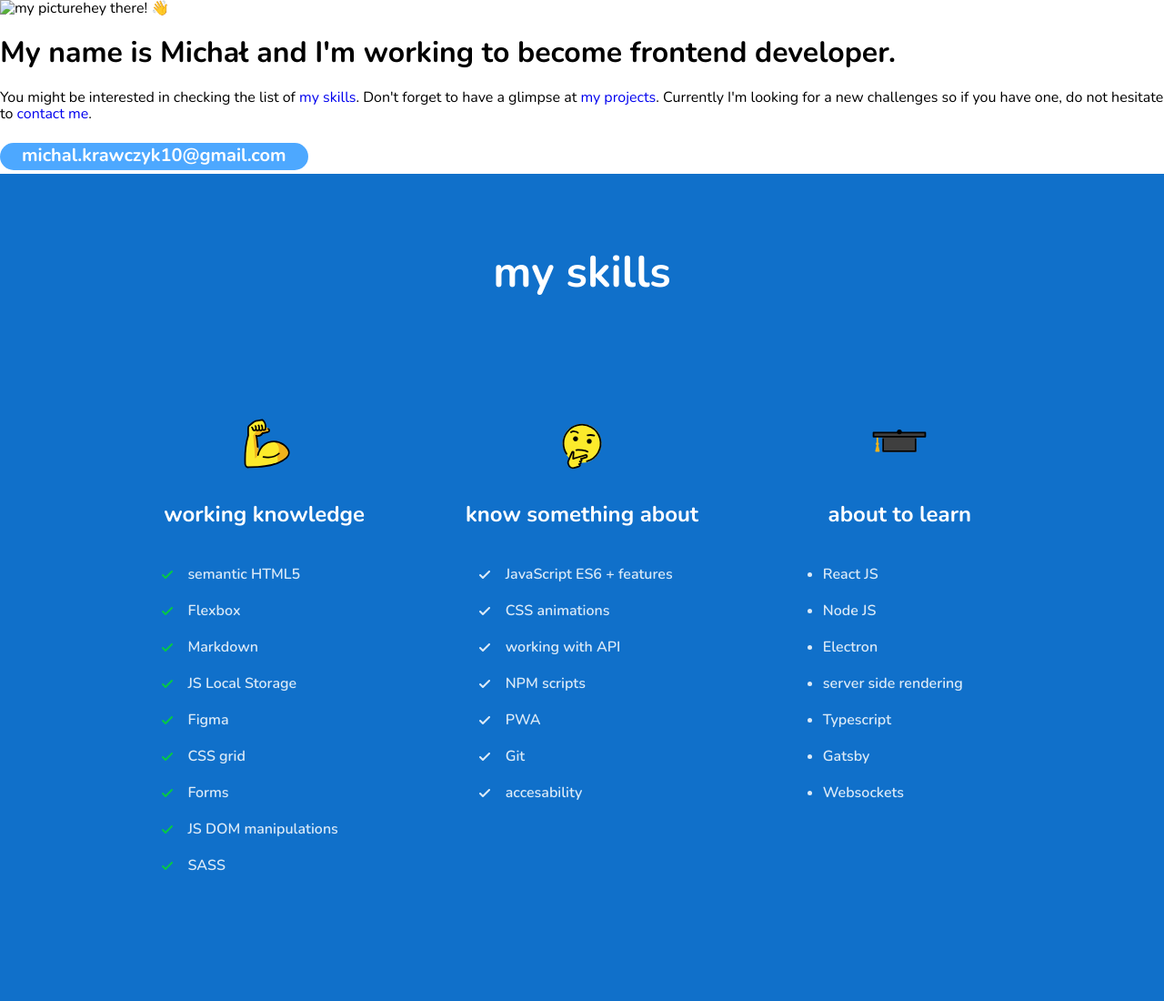
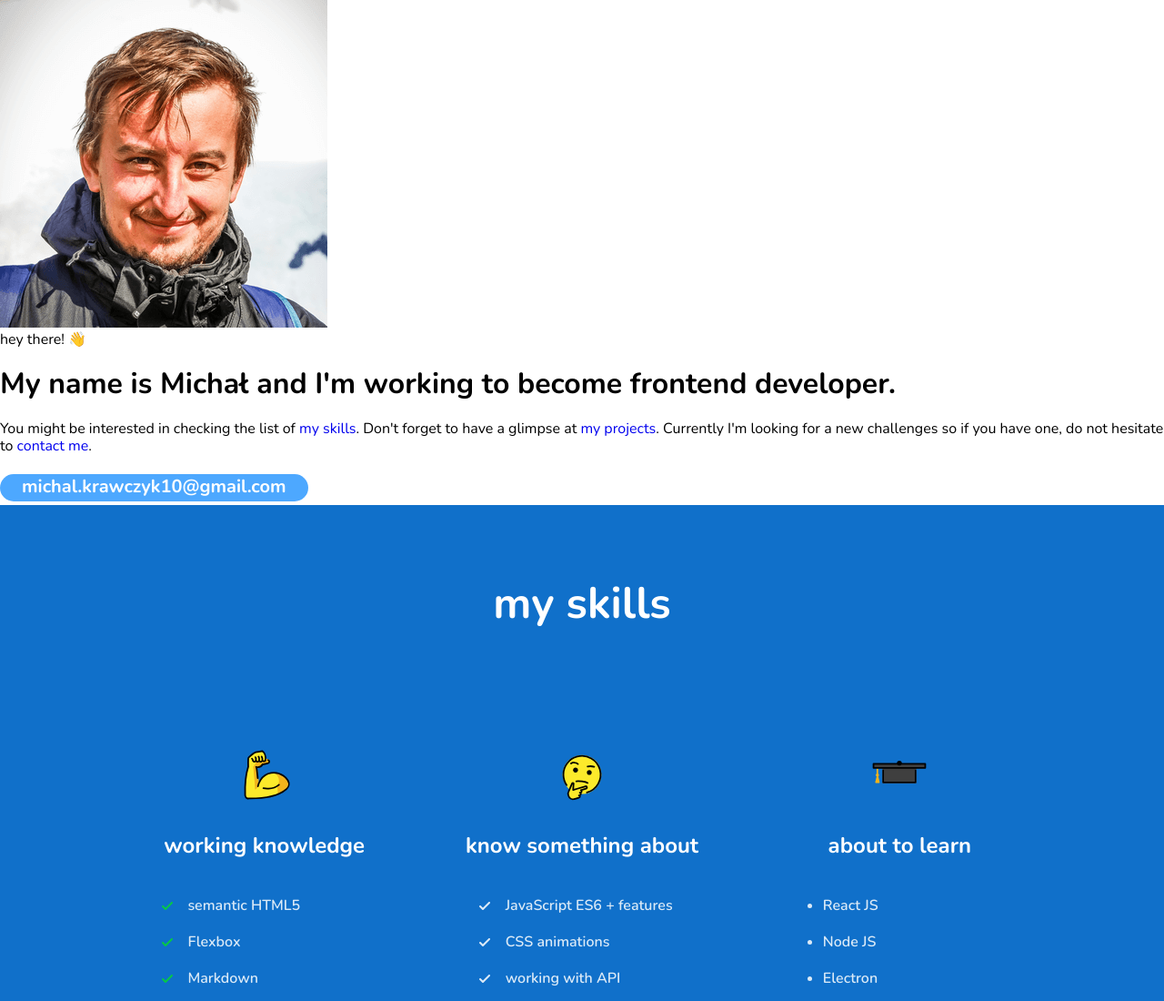
Before and after one commit to michal-krawczyk10/portfolio, a website built with webpack: page src/pages/index.html in a window 1280 px wide. Shown: the top 1100 px of the page at 91% size. Built offline with nearby package versions, Linux system fonts and the light colour scheme.

Commit message:
section head css inpro

```diff
--- a/src/pages/index.html
+++ b/src/pages/index.html
@@ -147,9 +147,9 @@
 	<body>
 		<main>
 			<section class="head">
-				<div class="head__img">
-					<img src="/node_modules/" alt="my picture" /><span
-						class="head__welcome"
+				<div class="head__imgBox">
+					<img src="/public/face.png" alt="my picture" /><span
+						class="head__imgBox--welcome"
 						>hey there! <span class="head__welcome--emoji">👋</span></span
 					>
 				</div>
--- a/src/scss/main.scss
+++ b/src/scss/main.scss
@@ -36,6 +36,23 @@ body {
 	color: $text-dark;
 	@media screen and (min-width: $desktop) {
 		@include header1;
+	}
+}
+
+.head {
+	width: 100%;
+	background-color: $main;
+	&__imgBox {
+		&--welcome {
+		display: none;
+		@media screen and (min-width: $desktop) {
+			display: block;
+		}
+}
+		&--img {
+			border-radius: 50%;
+			border: 16px solid $blue-lightest;
+		}
 	}
 }
 
```
Also changed, not shown: public/face.png (added), src/assets/img/P1230087sm.png (added).
